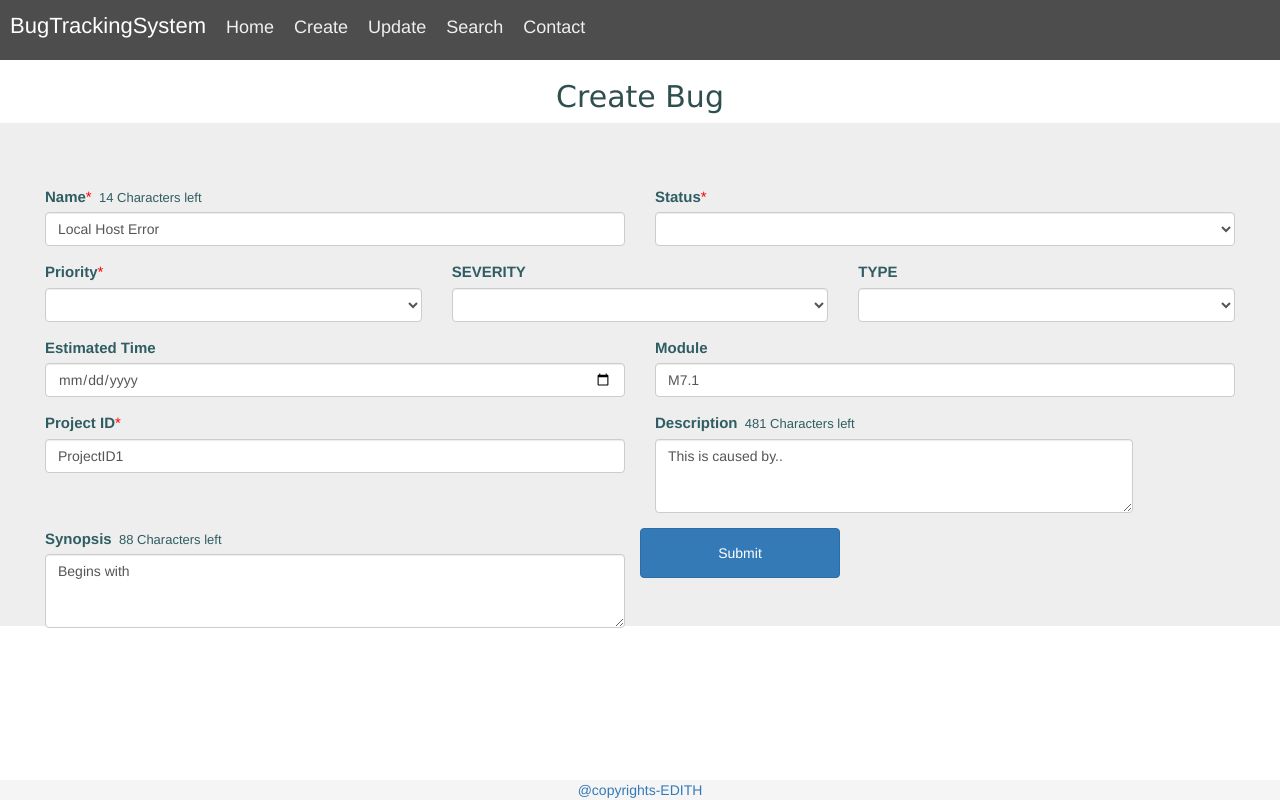
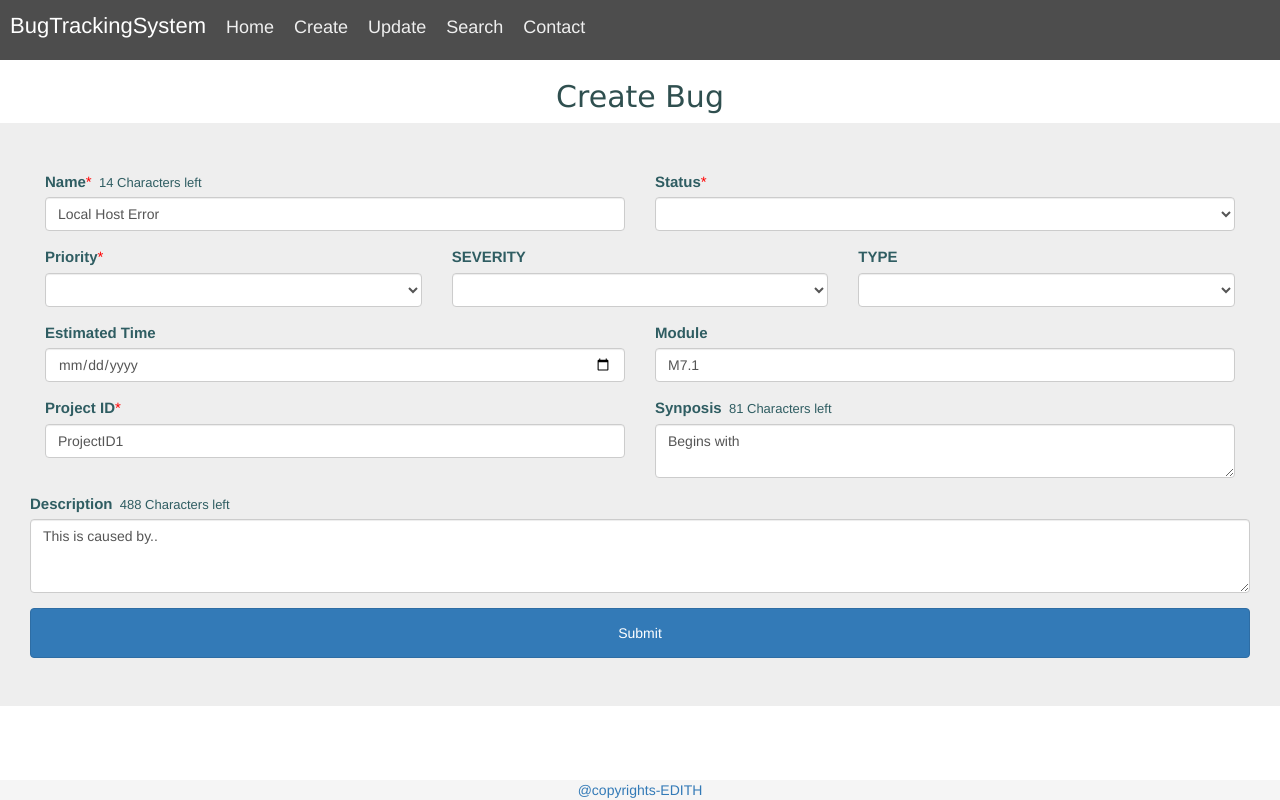
Before and after one commit to ibmakankshya/BTSAngular, an Angular app: page /CreateBug in a window 1280 px wide. Built offline with nearby package versions, Linux system fonts and the light colour scheme.

Commit message:
create page

```diff
--- a/src/app/form/form.component.css
+++ b/src/app/form/form.component.css
@@ -17,9 +17,12 @@ h1 {
 }
 
 .btn.btn-primary {
+
+  align-self: end;
+  align-content: stretch;
   height: 50px;
   text-align: center;
-  width: 200px;
+  width: 100%
 }
 .after{
 
@@ -28,3 +31,6 @@ h1 {
 .just{
   padding-bottom: 150px;
 }
+#buttn{
+  align-content: flex-end;
+}
--- a/src/app/form/form.component.html
+++ b/src/app/form/form.component.html
@@ -30,7 +30,7 @@
                     <label for="bugStatuses">Status</label>
                     <span class="after">*</span>
                     <select [(ngModel)]='bug.status' name='input2' id="Status" class="form-control" >
-                      <option selected>Choose...</option>
+                      <option ngselected>Choose...</option>
                       <option value="NEW">NEW</option>
 						          <option value="ASSIGNED">ASSIGNED</option>
 					          	<option value="OPEN">OPEN</option>
@@ -109,23 +109,23 @@
 
                     </div>
             <div class="form-group">
-                <div class="form-group col-md-5">
-                    <label for="exampleFormControlTextarea1">Description</label>
-                    <span style="font-size: small"><em>&nbsp;&nbsp;</em>{{500-bug.description.length}}  Characters left</span>
-                    <textarea [(ngModel)]='bug.description' name='input10' class="form-control" id="description" rows="3" maxlength="500"></textarea>
+                <div class="form-group col-md-6">
+                    <label for="exampleFormControlTextarea1">Synposis</label>
+                    <span style="font-size: small"><em>&nbsp;&nbsp;</em>{{100-bug.description.length}}  Characters left</span>
+                    <textarea [(ngModel)]='bug.synopsis' name='input10' class="form-control" id="description" rows="2" maxlength="100"></textarea>
 
                 </div>
-                <div class="form-group col-md-6">
-                    <label for="exampleFormControlTextarea2">Synopsis</label>
-                    <span style="font-size: small"><em>&nbsp;&nbsp;</em>{{100-bug.synopsis.length}}  Characters left</span>
-                    <textarea [(ngModel)]='bug.synopsis' name='input11' class="form-control" id="synopsis" rows="3" maxlength="100"></textarea>
+                <div class="form-group col-md-13">
+                    <label for="exampleFormControlTextarea2">Description</label>
+                    <span style="font-size: small"><em>&nbsp;&nbsp;</em>{{500-bug.synopsis.length}}  Characters left</span>
+                    <textarea [(ngModel)]='bug.description' name='input11' class="form-control" id="synopsis" rows="3" maxlength="500"></textarea>
 
                   </div>
             </div>
             </div>
         </form>
 
-        <button (click)='saveBug()' class="btn btn-primary" type="submit">Submit</button>
+        <button (click)='saveBug()' id="buttn" class="btn btn-primary" type="submit">Submit</button>
     </div>
 </body>
 </html>
```
